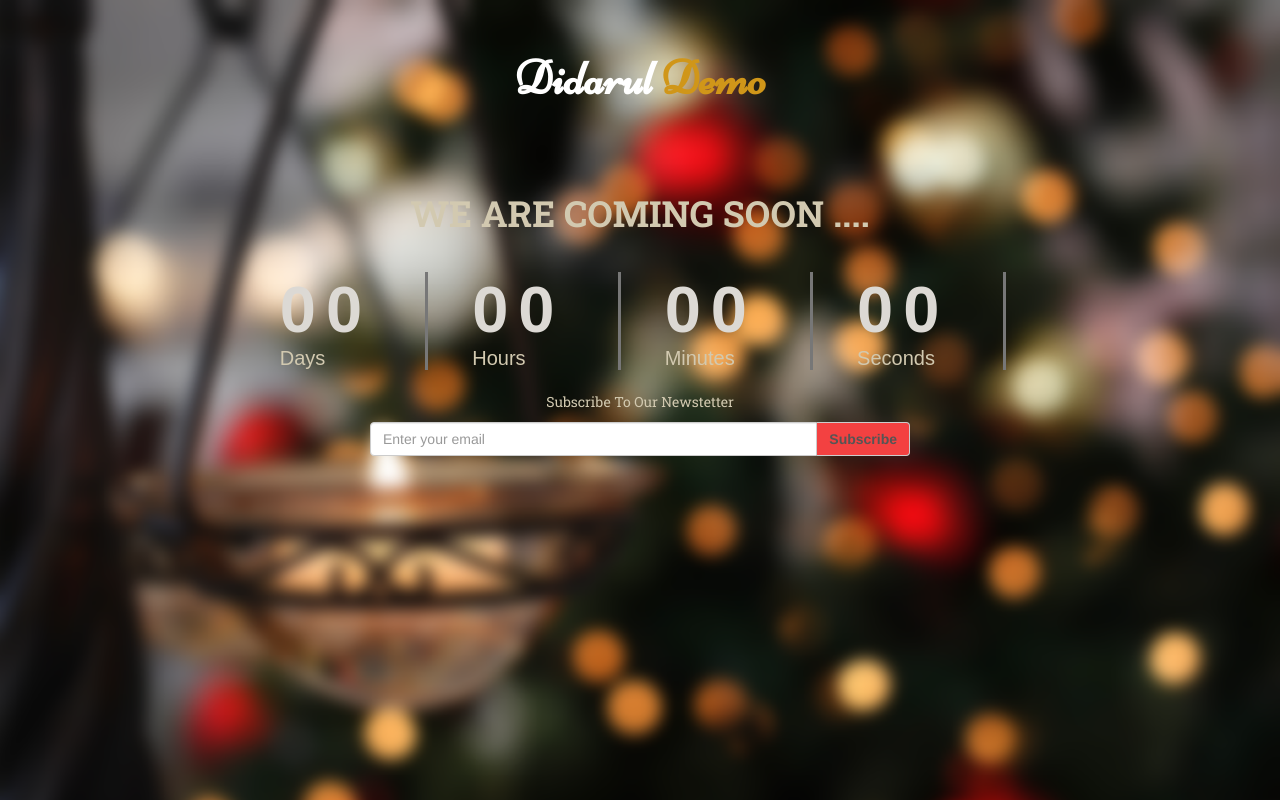
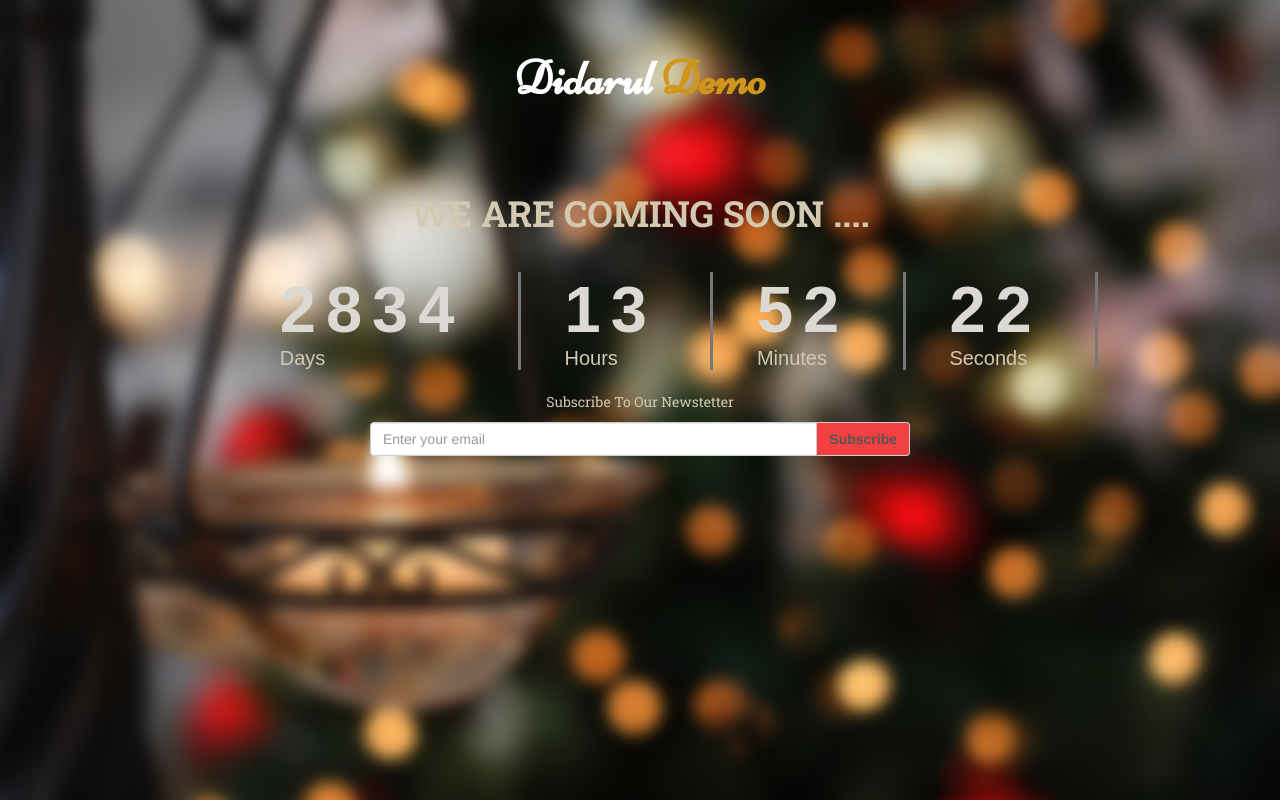
Before and after one commit to didarulselim/coming, a plain HTML site: page index.html in a window 1280 px wide. Drawn offline with nearby package versions, Linux system fonts and the light colour scheme.

Commit message:
Update index.html

```diff
--- a/index.html
+++ b/index.html
@@ -92,7 +92,7 @@
     $(document).ready(function() {
 
       $("#countdown").countdown({
-        date: "14 november 2020 1:50:30", // add the countdown's end date (i.e. 3 november 2012 12:00:00)
+        date: "14 november 2030 1:50:30", // add the countdown's end date (i.e. 3 november 2012 12:00:00)
         format: "on" // on (03:07:52) | off (3:7:52) - two_digits set to ON maintains layout consistency
       },
 
```
